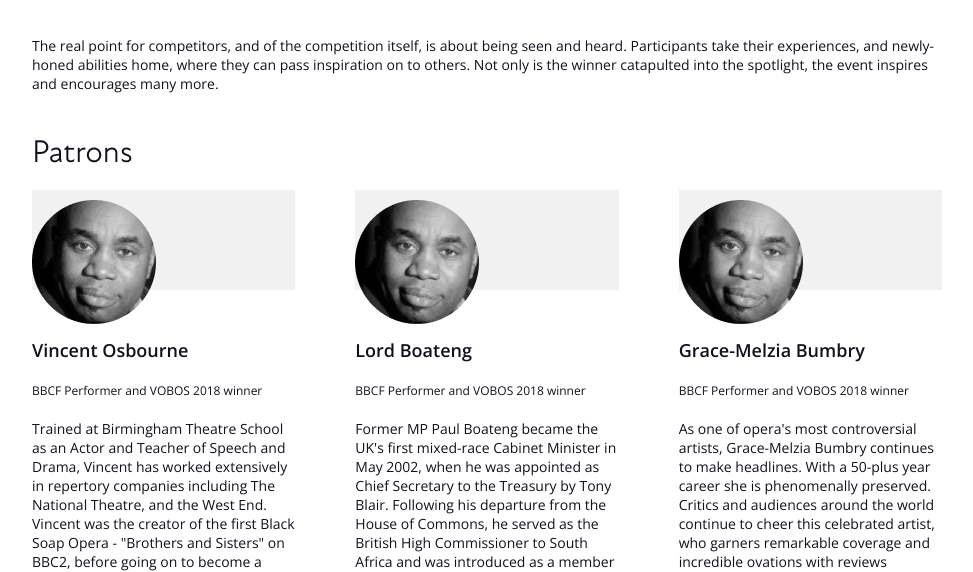
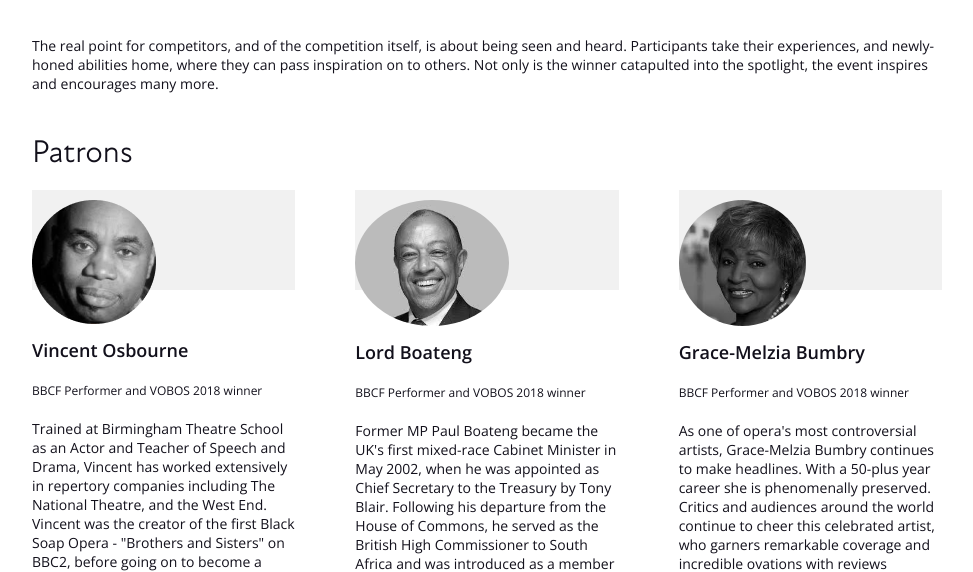
Before and after one commit to amarssadal/bbfc, a Flask app: template templates/our_work.html in a window 1280 px wide. Shown: the part 1689-2261 px from the top of the page, without its empty margins (278-1251 px from the left). Run offline with Flask 2, Linux system fonts and the light colour scheme; the template is opened without the code that fills it, so the values that code supplies are empty; the visitor is signed in with stand-in values (Sample User, id 1); some libraries are stand-ins or nearby versions.

Commit message:
patron images

```diff
--- a/templates/our_work.html
+++ b/templates/our_work.html
@@ -141,7 +141,7 @@
             <div class="patrons">
                 <div class="patron">
                     <div class="patron_image">
-                        <img src="/images/patrons_1.png" alt="">
+                        <img src="/images/patrons_1.png" alt="Vincent Osborne">
                     </div>
                     <div class="patron_name">
                         Vincent Osbourne
@@ -161,7 +161,7 @@
                 </div>
                 <div class="patron">
                     <div class="patron_image">
-                        <img src="/images/patrons_1.png" alt="">
+                        <img src="/images/patrons_2.jpeg" alt="Lord Boateng" style="border-radius: 50%; height: 9em; width: 11em;">
                     </div>
                     <div class="patron_name">
                         Lord Boateng
@@ -178,7 +178,7 @@
                 </div>
                 <div class="patron">
                     <div class="patron_image">
-                        <img src="/images/patrons_1.png" alt="">
+                        <img src="/images/patrons_3.jpeg" alt="Grace Melzia-Bumbry" style="border-radius: 50%; height: 9em;">
                     </div>
                     <div class="patron_name">
                         Grace-Melzia Bumbry
```
Also changed, not shown: static/images/patrons_2.jpeg (added), static/images/patrons_3.jpeg (added).
